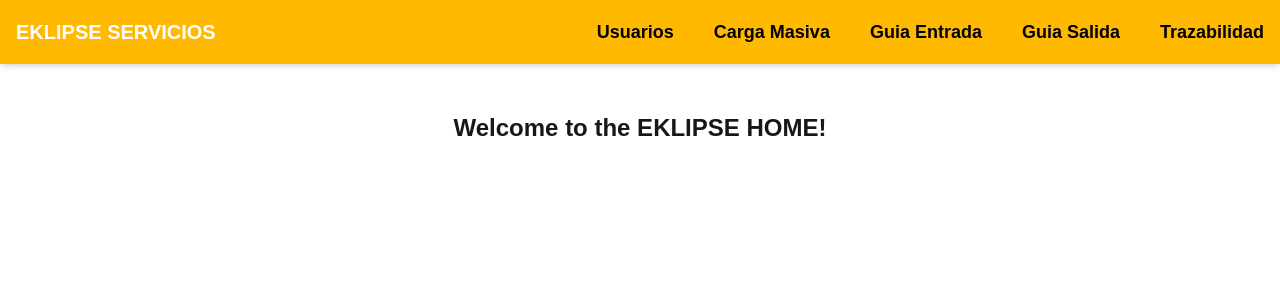
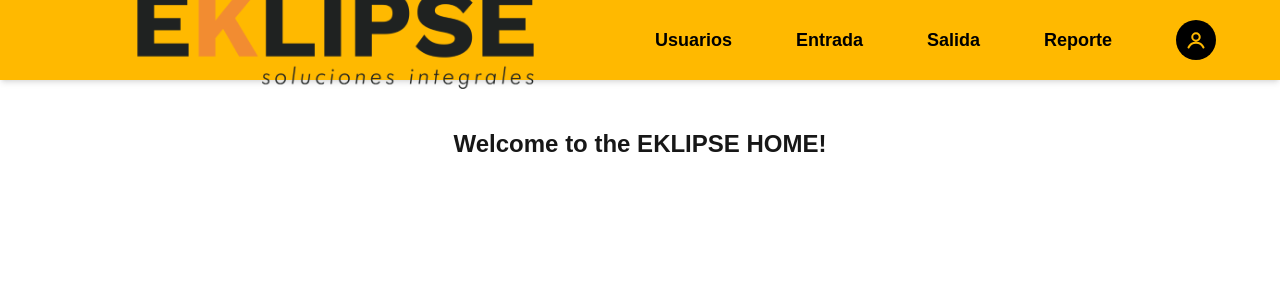
Before and after one commit to JoshirC/frontend-EKL, a Next.js app: page / in a window 1280 px wide. Shown: the top 300 px of the page. Built offline with nearby package versions, Linux system fonts and the light colour scheme.

Commit message:
add: navbar y login page

```diff
--- /dev/null
+++ b/src/app/auth/login/page.tsx
@@ -0,0 +1,67 @@
+"use client";
+import React, { useState } from "react";
+import Image from "next/image";
+
+export default function Login() {
+  return (
+    <div className="flex flex-col items-center justify-center min-h-screen bg-gray-100">
+      <div className="bg-white shadow-md rounded py-8 px-6">
+        <div className="grid grid-cols-3 gap-4">
+          {/* Columna Formulario */}
+          <div className="col-span-1 flex flex-col justify-center mx-8">
+            <h1 className="text-3xl text-center font-bold text-gray-700">
+              Iniciar Sesión
+            </h1>
+            <div className="mt-6">
+              <label className="block text-lg font-semi-bold text-gray-700 mb-2">
+                Correo Electrónico
+              </label>
+              <div className="flex items-center border border-gray-300 rounded">
+                <input
+                  type="text"
+                  placeholder="Ingrese su correo"
+                  className="w-full px-3 py-2 focus:outline-none"
+                  //value={correo}
+                  //onChange={(e) => setCorreo(e.target.value)}
+                  //disabled={cargando}
+                />
+              </div>
+              <div className="mt-6">
+                <label className="block text-lg font-semi-bold text-gray-700 mb-2">
+                  Contraseña
+                </label>
+                <div className="flex items-center border border-gray-300 rounded">
+                  <input
+                    type="password"
+                    placeholder="Ingrese su contraseña"
+                    className="w-full px-3 py-2 focus:outline-none"
+                    //value={contrasena}
+                    //onChange={(e) => setContrasena(e.target.value)}
+                    //disabled={cargando}
+                  />
+                </div>
+                <button
+                  className="mt-6 bg-amber-400 text-white font-bold py-2 px-4 rounded w-full hover:bg-amber-500 transition duration-300"
+                  //onClick={handleSubmit}
+                  //disabled={cargando}
+                >
+                  Ingresar
+                </button>
+              </div>
+            </div>
+          </div>
+          {/* Columna Imagen */}
+          <div className="col-span-2">
+            <Image
+              src="/login.png"
+              alt="Imagen de inicio de sesión"
+              width={800}
+              height={200}
+              className="rounded-lg shadow-lg"
+            />
+          </div>
+        </div>
+      </div>
+    </div>
+  );
+}
--- a/src/components/navbar.tsx
+++ b/src/components/navbar.tsx
@@ -2,40 +2,156 @@
 
 import React, { useState, useRef } from "react";
 import Link from "next/link";
+import Image from "next/image";
 
 const Navbar = () => {
+  const [openEntrada, setOpenEntrada] = useState(false);
+  const [openSalida, setOpenSalida] = useState(false);
+  const [openMenuUsuario, setOpenMenuUsuario] = useState(false);
+
+  const userRole = "Administrador"; // Cambiar según el rol del usuario
+  const handleOpenEntrada = () => {
+    setOpenEntrada(!openEntrada);
+    setOpenSalida(false);
+    setOpenMenuUsuario(false);
+  };
+  const handleOpenSalida = () => {
+    setOpenSalida(!openSalida);
+    setOpenEntrada(false);
+    setOpenMenuUsuario(false);
+  };
+  const handleOpenMenuUsuario = () => {
+    setOpenMenuUsuario(!openMenuUsuario);
+    setOpenEntrada(false);
+    setOpenSalida(false);
+  };
+  {
+    /* Roles: Administrador, Adquisiciones, Jefe Bodega, Bodeguero */
+  }
   return (
     <header className="bg-amber-400 shadow-md sticky top-0 z-50">
       {/* Navbar Container */}
       <div className="mx-auto max-w-screen px-4">
-        <div className="flex h-16 items-center justify-between">
-          {/* Logo and Title */}
+        <div className="flex h-20 items-center justify-between">
+          {/* Logo */}
           <Link href="/">
-            <div className="text-white text-xl font-bold">
-              EKLIPSE SERVICIOS
+            <Image
+              src="/logo1.png"
+              alt="Logo"
+              width={150}
+              height={10}
+              className="h-auto w-auto"
+            />
+          </Link>
+          <div className="flex items-center space-x-16">
+            {/* Usuarios */}
+            {["Administrador"].includes(userRole) && (
+              <Link href="/usuarios">
+                <div className="text-black font-semibold text-lg">Usuarios</div>
+              </Link>
+            )}
+            {/* Entrada */}
+            <div className="relative flex justify-center">
+              <button
+                onClick={handleOpenEntrada}
+                className="text-black font-semibold text-lg"
+              >
+                Entrada
+              </button>
+              {/* Dropdown Menu Entrada */}
+              {openEntrada && (
+                <ul className="mt-10 w-30 bg-amber-400 text-l text-black shadow-lg rounded-md sm:absolute">
+                  <li className="px-4 py-2 hover:bg-amber-200">
+                    <Link href="/entrada/productos">
+                      <div
+                        onClick={() => {
+                          setOpenEntrada(false);
+                          setOpenSalida(false);
+                        }}
+                      >
+                        Ingreso de Productos
+                      </div>
+                    </Link>
+                  </li>
+                  {!["Bodeguero"].includes(userRole) && (
+                    <ul>
+                      <li className="px-4 py-2 hover:bg-amber-200">
+                        <Link href="/entrada/carga">Carga Masiva</Link>
+                      </li>
+                    </ul>
+                  )}
+                </ul>
+              )}
             </div>
-          </Link>
-          <div className="flex items-center space-x-10">
-            {/* Usuarios */}
-            <Link href="/usuarios">
-              <div className="text-black font-bold text-lg">Usuarios</div>
-            </Link>
-            {/* Carga Masiva */}
-            <Link href="/carga_masiva">
-              <div className="text-black font-bold text-lg">Carga Masiva</div>
-            </Link>
-            {/* Guia Entrada */}
-            <Link href="/guia-entrada">
-              <div className="text-black font-bold text-lg">Guia Entrada</div>
-            </Link>
-            {/* Guia Salida */}
-            <Link href="/guia-salida">
-              <div className="text-black font-bold text-lg">Guia Salida</div>
-            </Link>
-            {/* Trazabilidad */}
-            <Link href="/trazabilidad">
-              <div className="text-black font-bold text-lg">Trazabilidad</div>
-            </Link>
+            {/* Salida */}
+            <div className="relative flex justify-center">
+              <button
+                onClick={handleOpenSalida}
+                className="text-black font-semibold text-lg"
+              >
+                Salida
+              </button>
+              {/* Dropdown Menu Salida */}
+              {openSalida && (
+                <ul className="mt-10 w-30 bg-amber-400 text-l text-black shadow-lg rounded-md sm:absolute">
+                  <li className="px-4 py-2 hover:bg-amber-200">
+                    <Link href="/salida/productos">Acopio de Productos</Link>
+                  </li>
+
+                  {!["Bodeguero"].includes(userRole) && (
+                    <ul>
+                      <li className="px-4 py-2 hover:bg-amber-200">
+                        <Link href="/salida/entrega">Revisión</Link>
+                      </li>
+                      <li className="px-4 py-2 hover:bg-amber-200">
+                        <Link href="/salida/carga">Carga Masiva</Link>
+                      </li>
+                    </ul>
+                  )}
+                </ul>
+              )}
+            </div>
+            {/* Reporte */}
+            {!["Bodeguero", "Jefe Bodega"].includes(userRole) && (
+              <Link href="/reporte">
+                <div className="text-black font-semibold text-lg">Reporte</div>
+              </Link>
+            )}
+
+            {/* Datos Usuario */}
+            <div className="relative flex justify-center mr-12">
+              <button
+                className="w-10 h-10 bg-black text-amber-400 rounded-full flex items-center justify-center"
+                onClick={handleOpenMenuUsuario}
+              >
+                <svg
+                  xmlns="http://www.w3.org/2000/svg"
+                  fill="none"
+                  viewBox="0 0 24 24"
+                  strokeWidth={2}
+                  stroke="currentColor"
+                  className="w-6 h-6"
+                >
+                  <path
+                    strokeLinecap="round"
+                    strokeLinejoin="round"
+                    d="M15.75 9A3.75 3.75 0 1112 5.25 3.75 3.75 0 0115.75 9zM4.5 19.5a8.25 8.25 0 0115 0"
+                  />
+                </svg>
+              </button>
+              {/* Dropdown Menu Datos Usuario */}
+              {/* Manejar con MODALS */}
+              {openMenuUsuario && (
+                <ul className="mt-10 w-30 bg-amber-400 text-l text-black shadow-lg rounded-md sm:absolute">
+                  <li className="px-4 py-2 hover:bg-amber-200">
+                    <Link href="/usuario/perfil">Cambiar Contraseña</Link>
+                  </li>
+                  <li className="px-4 py-2 hover:bg-amber-200">
+                    <Link href="/usuario/salir">Salir</Link>
+                  </li>
+                </ul>
+              )}
+            </div>
           </div>
         </div>
       </div>
```
Also changed, not shown: public/login.png (added), public/logo1.png (added).
